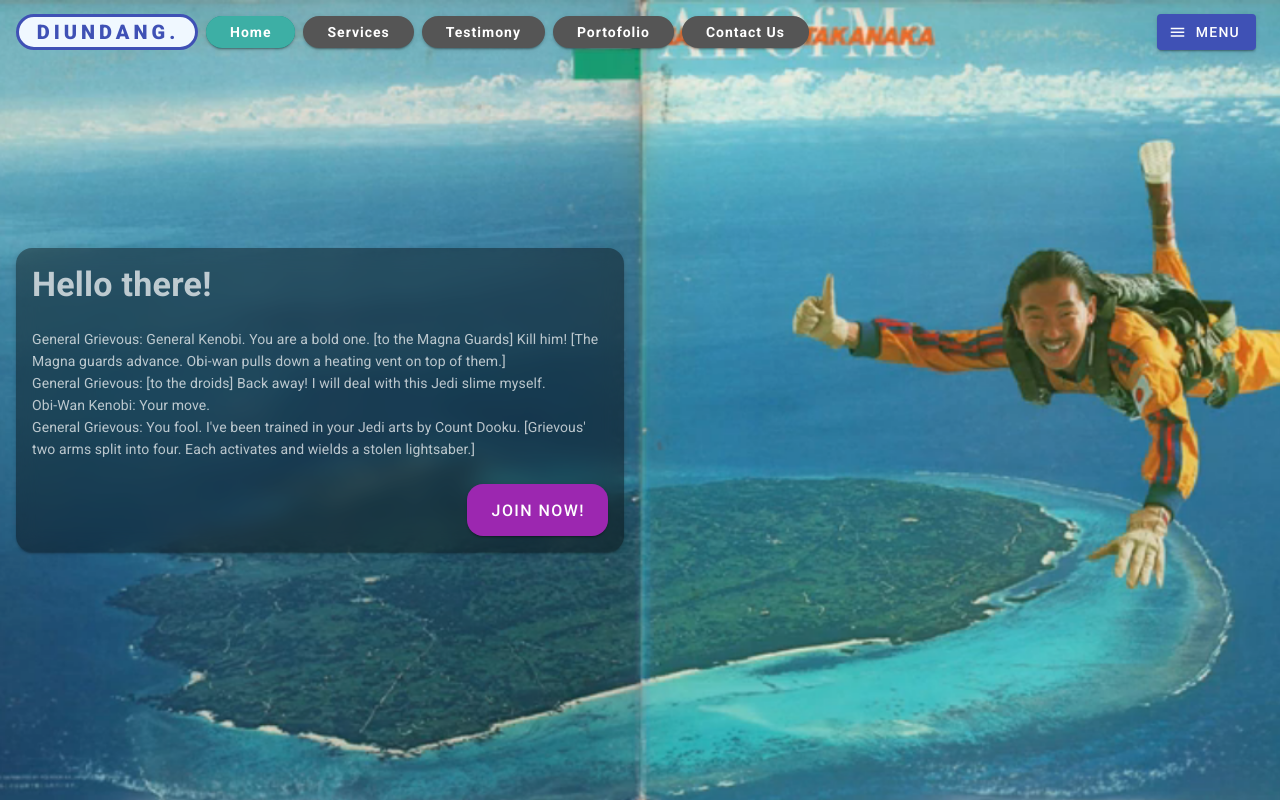
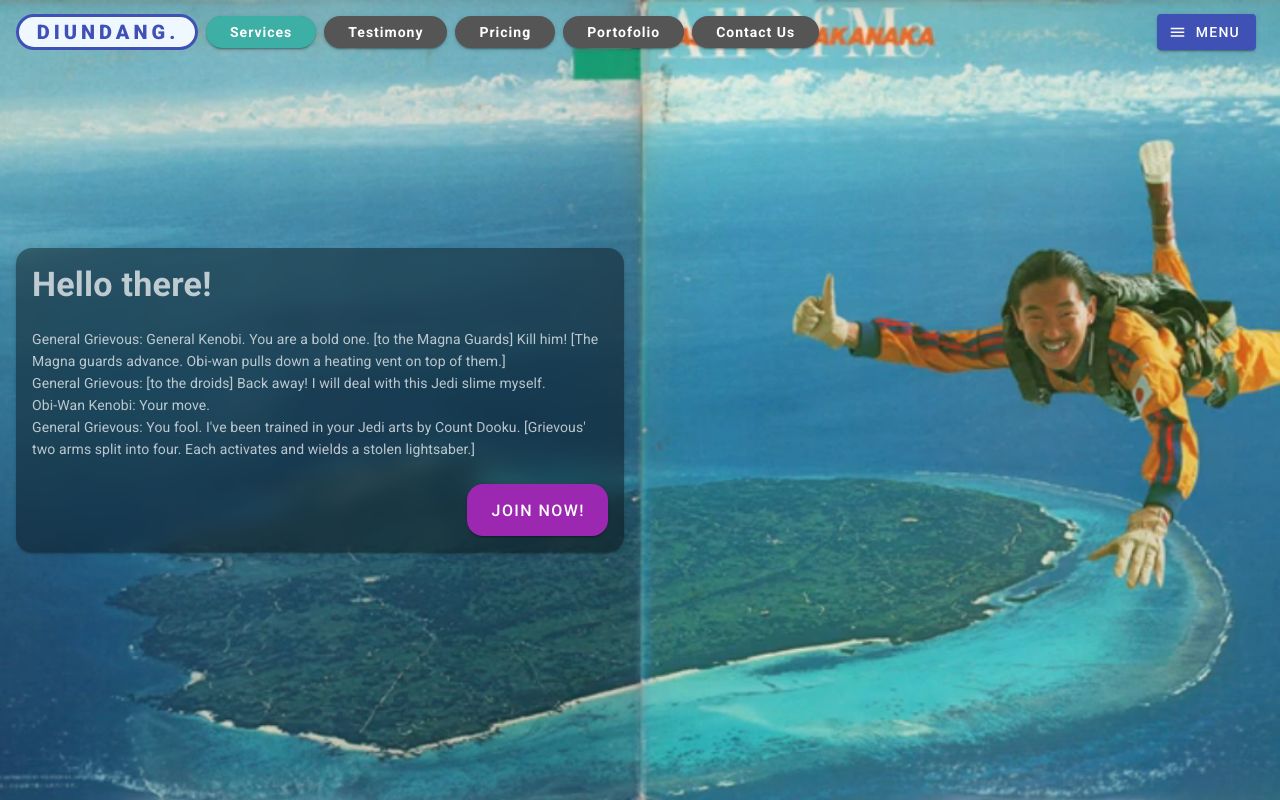
Before and after one commit to arunstop/diundang-fe, a Nuxt app: page / in a window 1280 px wide. Built offline with nearby package versions, Linux system fonts and the light colour scheme.

Commit message:
ADDED menu id

```diff
--- a/assets/css/main.css
+++ b/assets/css/main.css
@@ -14,6 +14,7 @@ html {
 .dng-app {
   height: 100vh !important;
   overflow-y: auto !important;
+  scroll-behavior: smooth !important;
 }
 
 .dng-app .v-main {
--- a/components/Util/UtilFooter.vue
+++ b/components/Util/UtilFooter.vue
@@ -1,5 +1,5 @@
 <template>
-  <v-footer class="dng-footer d-flex justify-center" color="grey darken-4" dark>
+  <v-footer id="contact" class="dng-footer d-flex justify-center" color="grey darken-4" dark>
     <v-col cols="12" class="d-flex flex-column justify-center align-center text-center pa-6">
       <UtilIcon class="mb-12" />
       <v-text-field
--- a/components/Util/UtilLogo.vue
+++ b/components/Util/UtilLogo.vue
@@ -5,6 +5,8 @@
       color="primary"
       class="dng-btn-logo font-weight-black text-h6 rounded-pill"
       style="letter-spacing: 4px !important; border-width: medium !important"
+      link
+      href="#home"
     >
       DIUNDANG.
     </v-btn>
--- a/layouts/default.vue
+++ b/layouts/default.vue
@@ -40,11 +40,11 @@
         mandatory
         active-class="accent"
         >
-          <v-chip class="dng-menu-item mx-1 px-6 elevation-2" link> Home </v-chip>
-          <v-chip class="dng-menu-item mx-1 px-6 elevation-2" link> Services </v-chip>
-          <v-chip class="dng-menu-item mx-1 px-6 elevation-2" link> Testimony </v-chip>
-          <v-chip class="dng-menu-item mx-1 px-6 elevation-2" link> Portofolio </v-chip>
-          <v-chip class="dng-menu-item mx-1 px-6 elevation-2" link> Contact Us </v-chip>
+          <v-chip class="dng-menu-item mx-1 px-6 elevation-2" link href="#service"> Services </v-chip>
+          <v-chip class="dng-menu-item mx-1 px-6 elevation-2" link href="#testimony"> Testimony </v-chip>
+          <v-chip class="dng-menu-item mx-1 px-6 elevation-2" link href="#pricing"> Pricing</v-chip>
+          <v-chip class="dng-menu-item mx-1 px-6 elevation-2" link href="#portofolio"> Portofolio </v-chip>
+          <v-chip class="dng-menu-item mx-1 px-6 elevation-2" link href="#contact"> Contact Us </v-chip>
         </v-chip-group>
       </div>
       <v-spacer />
--- a/pages/index.vue
+++ b/pages/index.vue
@@ -1,8 +1,8 @@
 <template>
   <v-row no-gutters justify="center" align="center">
-    <SectionHero />
-    <SectionService />
-    <LazySectionTestimony/>
-    <LazySectionPricing/>
+    <SectionHero id="home"/>
+    <SectionService id="service"/>
+    <LazySectionTestimony id="testimony"/>
+    <LazySectionPricing id="pricing"/>
   </v-row>
 </template>
```
